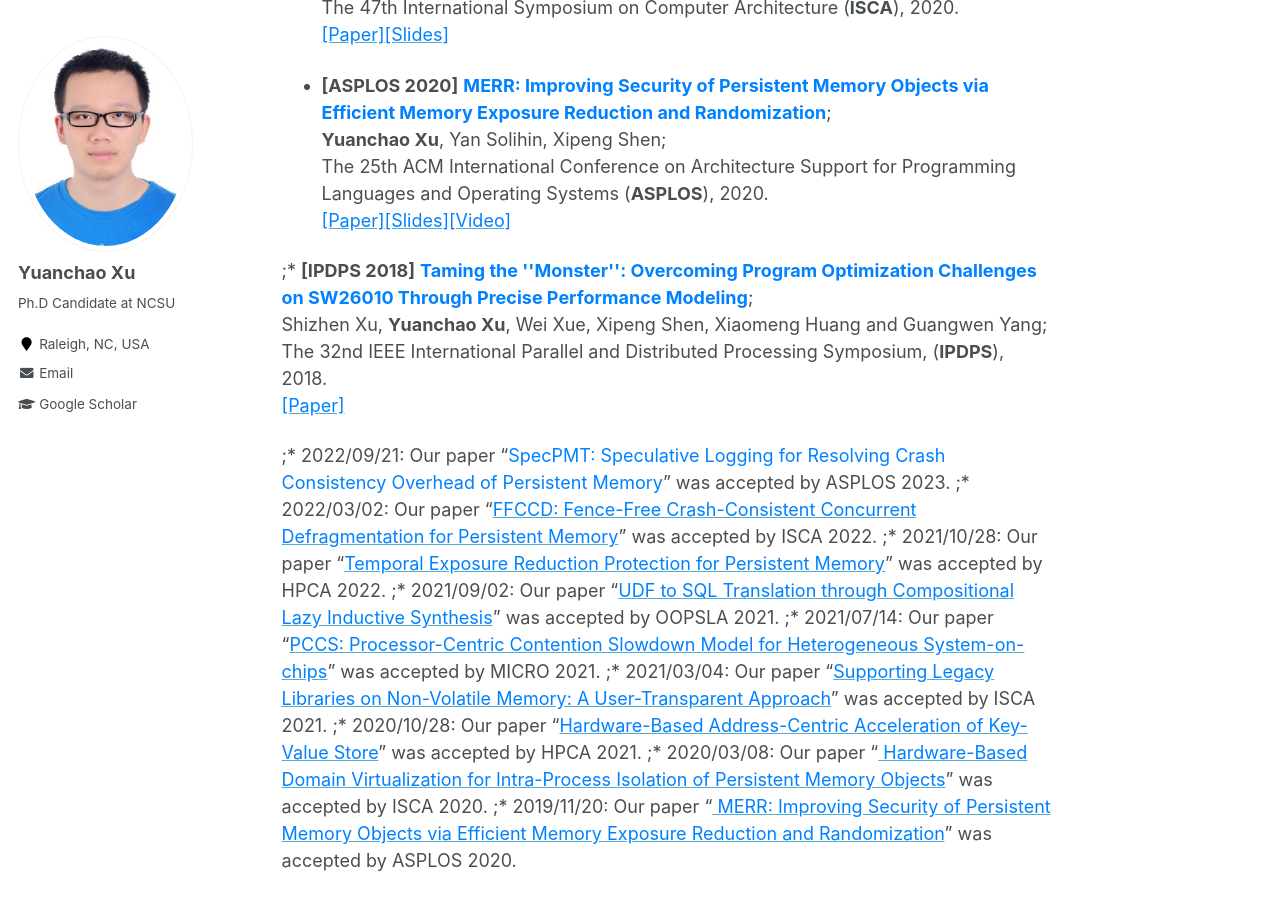
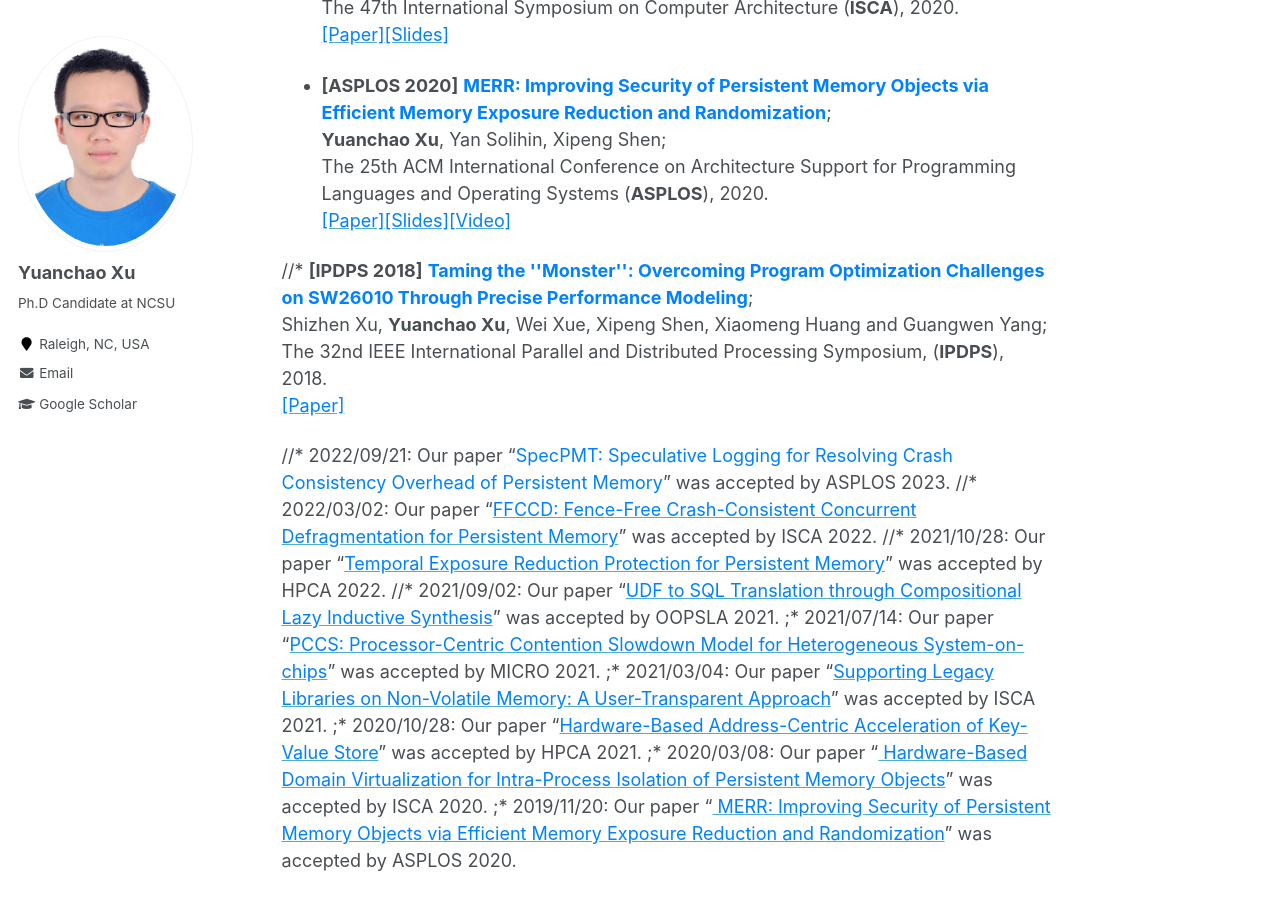
Before and after one commit to yuanchaoxu6/yuanchaoxu6.github.io, a Jekyll site: the page built from _pages/about.md, in a window 1280 px wide and 900 px high, scrolled down 1959 px. Built offline with Jekyll 4.4.1, drawn with Linux system fonts in a browser that asks for light colours.

Commit message:
Update about.md

```diff
--- a/_pages/about.md
+++ b/_pages/about.md
@@ -74,7 +74,7 @@ The 25th ACM International Conference on Architecture Support for Programming La
 
 
 
-;* **\[IPDPS 2018\]** **<font color="#0081ff"> Taming the ''Monster'': Overcoming Program Optimization Challenges on SW26010 Through Precise Performance Modeling</font>**; <br>
+//* **\[IPDPS 2018\]** **<font color="#0081ff"> Taming the ''Monster'': Overcoming Program Optimization Challenges on SW26010 Through Precise Performance Modeling</font>**; <br>
 Shizhen Xu, **Yuanchao Xu**, Wei Xue, Xipeng Shen, Xiaomeng Huang and Guangwen Yang; <br>
 The 32nd IEEE International Parallel and Distributed Processing Symposium, (**IPDPS**), 2018. <br>
 [<font color="#0081ff">[Paper]</font>](http://yuanchaoxu6.github.io/files/ipdps18.pdf)
@@ -84,10 +84,10 @@ The 32nd IEEE International Parallel and Distributed Processing Symposium, (**IP
 
 
 
-;* 2022/09/21: Our paper “<font color="#0081ff">SpecPMT: Speculative Logging for Resolving Crash Consistency Overhead of Persistent Memory</font>" was accepted by ASPLOS 2023.
-;* 2022/03/02: Our paper “[<font color="#0081ff">FFCCD: Fence-Free Crash-Consistent Concurrent Defragmentation for Persistent Memory</font>](http://yuanchaoxu6.github.io/files/ISCA22.pdf)" was accepted by ISCA 2022.
-;* 2021/10/28: Our paper “[<font color="#0081ff">Temporal Exposure Reduction Protection for Persistent Memory</font>](http://yuanchaoxu6.github.io/files/HPCA22.pdf)” was accepted by HPCA 2022.
-;* 2021/09/02: Our paper “[<font color="#0081ff">UDF to SQL Translation through Compositional Lazy Inductive Synthesis</font>](http://yuanchaoxu6.github.io/files/OOPSLA2021.pdf)” was accepted by OOPSLA 2021.
+//* 2022/09/21: Our paper “<font color="#0081ff">SpecPMT: Speculative Logging for Resolving Crash Consistency Overhead of Persistent Memory</font>" was accepted by ASPLOS 2023.
+//* 2022/03/02: Our paper “[<font color="#0081ff">FFCCD: Fence-Free Crash-Consistent Concurrent Defragmentation for Persistent Memory</font>](http://yuanchaoxu6.github.io/files/ISCA22.pdf)" was accepted by ISCA 2022.
+//* 2021/10/28: Our paper “[<font color="#0081ff">Temporal Exposure Reduction Protection for Persistent Memory</font>](http://yuanchaoxu6.github.io/files/HPCA22.pdf)” was accepted by HPCA 2022.
+//* 2021/09/02: Our paper “[<font color="#0081ff">UDF to SQL Translation through Compositional Lazy Inductive Synthesis</font>](http://yuanchaoxu6.github.io/files/OOPSLA2021.pdf)” was accepted by OOPSLA 2021.
 ;* 2021/07/14: Our paper “[<font color="#0081ff">PCCS: Processor-Centric Contention Slowdown Model for Heterogeneous System-on-chips</font>](http://yuanchaoxu6.github.io/files/MICRO2021.pdf)” was accepted by MICRO 2021.
 ;* 2021/03/04: Our paper “[<font color="#0081ff">Supporting Legacy Libraries on Non-Volatile Memory: A User-Transparent Approach</font>](http://yuanchaoxu6.github.io/files/ISCA21.pdf)” was accepted by ISCA 2021.
 ;* 2020/10/28: Our paper “[<font color="#0081ff">Hardware-Based Address-Centric Acceleration of Key-Value Store</font>](http://yuanchaoxu6.github.io/files/HPCA21.pdf)” was accepted by HPCA 2021.
```
